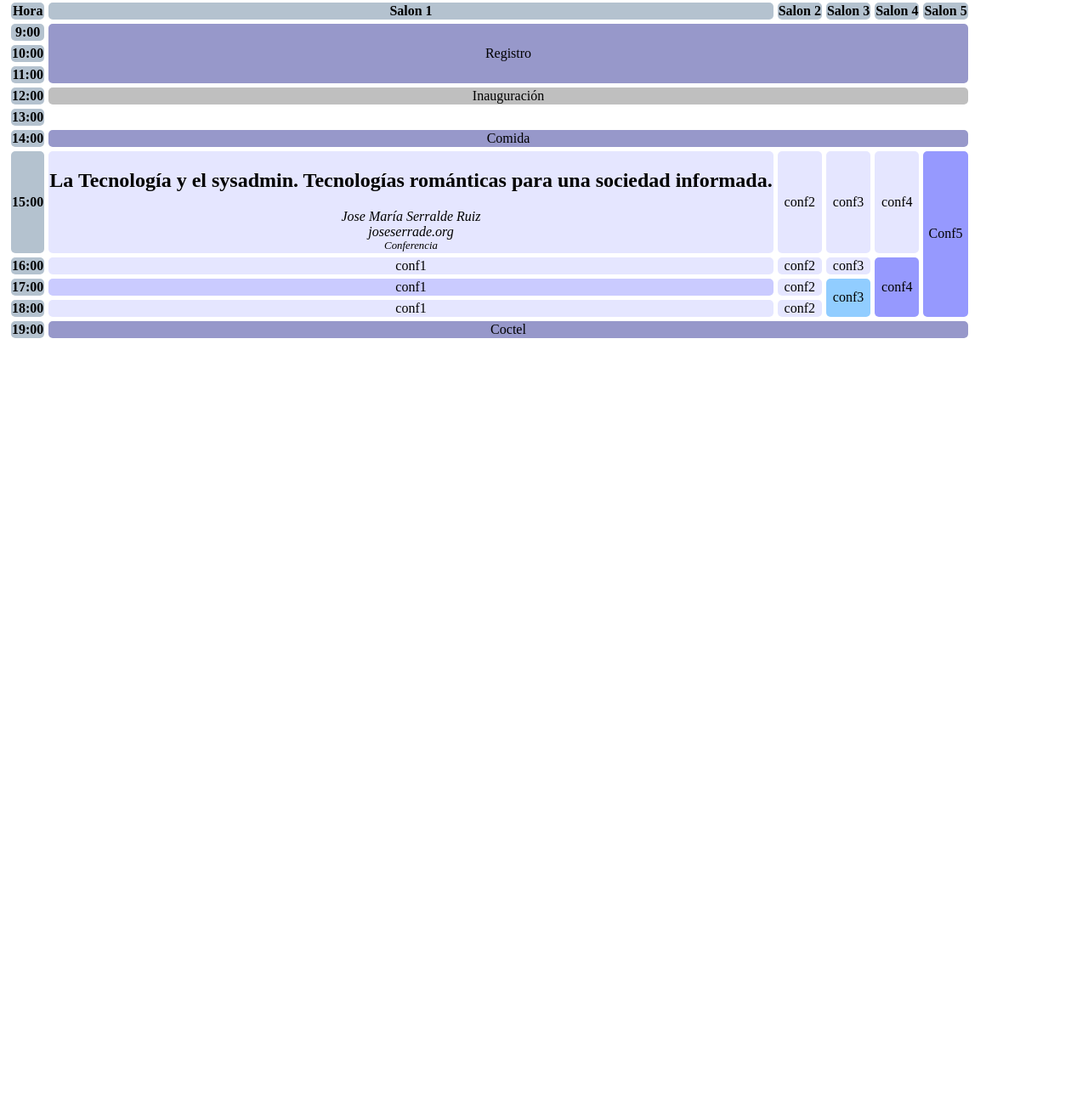
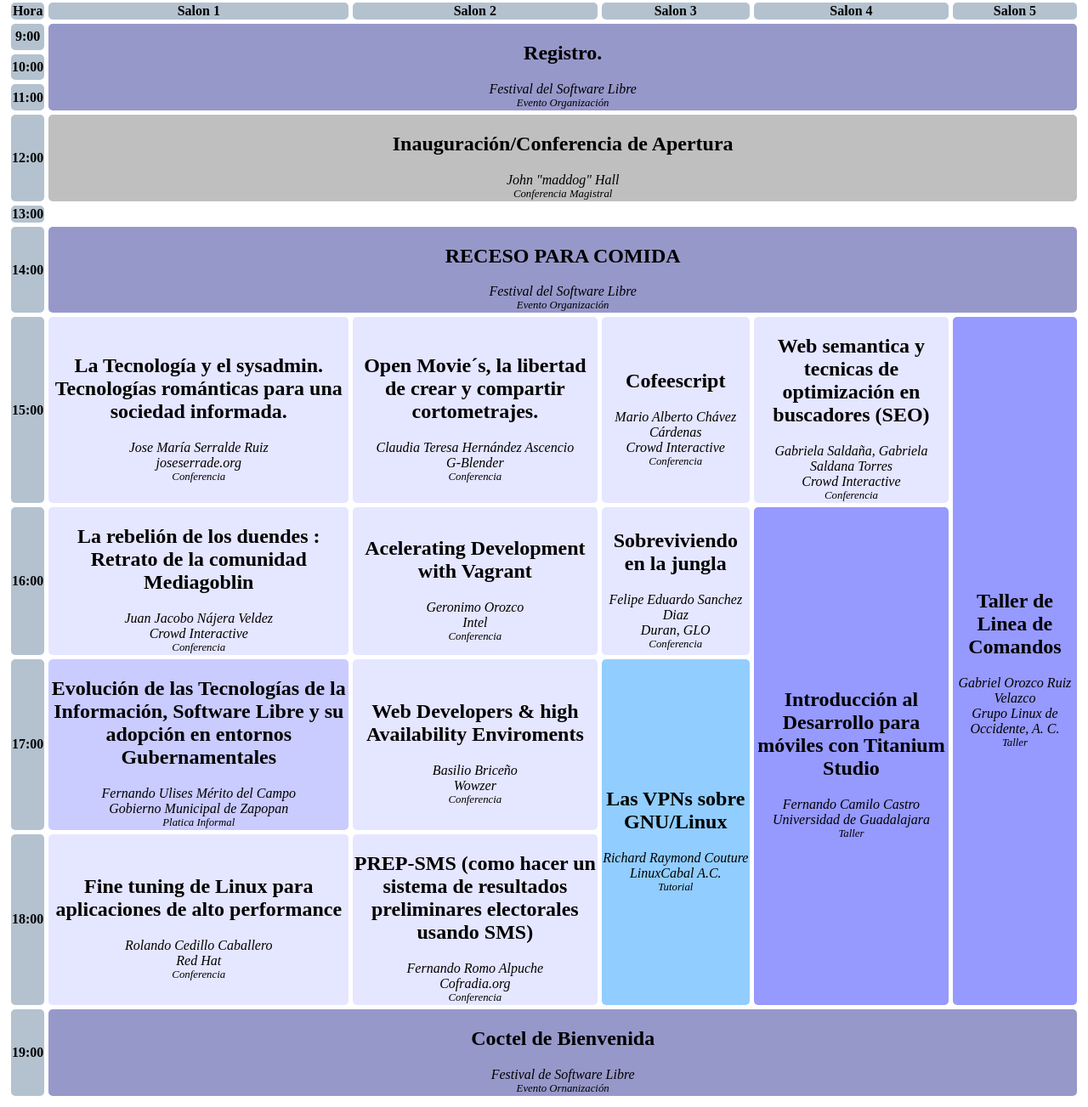
Before and after one commit to ShannenHeredia/Horario_Evento, a plain HTML site: page index.html in a window 1280 px wide. Shown: the part 28-1331 px from the top of the page at 85% size. Before the commit the page ends 800 px from the top, so only its background shows below. Drawn offline with Linux system fonts and the light colour scheme.

Commit message:
completamos información de tabla p2

```diff
--- a/index.html
+++ b/index.html
@@ -21,7 +21,12 @@
       <tbody>
         <tr>
           <th>9:00</th>
-          <td colspan="5" rowspan="3" class="general">Registro</td>
+          <td colspan="5" rowspan="3" class="general">
+          <h2>Registro.</h2>
+          <span class="company">Festival del Software Libre</span>
+          <span class="event-type">Evento Organización</span>
+            </td>
+
         </tr>
         <tr>
           <th>10:00</th>
@@ -33,14 +38,22 @@
         </tr>
         <tr>
           <th>12:00</th>
-          <td colspan="5" class= "magistral">Inauguración</td>
+          <td colspan="5" class= "magistral">
+            <h2>Inauguración/Conferencia de Apertura</h2>
+            <span class="ponente">John "maddog" Hall</span>
+            <span class="event-type">Conferencia Magistral</span>
+          </td>
         </tr>
         <tr>
           <th>13:00</th>
         </tr>
         <tr>
           <th>14:00</th>
-          <td colspan="5"class="general">Comida</td>
+          <td colspan="5"class="general">
+            <h2>RECESO PARA COMIDA</h2>
+            <span class="company">Festival del Software Libre</span>
+            <span class="event-type">Evento Organización</span>
+          </td>
         </tr>
         <tr>
             <th>15:00</th>
@@ -51,32 +64,101 @@
               <span class="company">joseserrade.org</span>
               <span class="event-type">Conferencia</span>
             </td>
-            <td class="conf">conf2</td>
-            <td class="conf">conf3</td>
-            <td class="conf">conf4</td>
-            <td rowspan="4" class="taller">Conf5</td>
+            <td class="conf">
+              <h2>Open Movie´s, la libertad de crear y compartir cortometrajes.</h2>
+              <span class="ponente">Claudia Teresa Hernández Ascencio</span>
+              <span class="company">G-Blender</span>
+              <span class="event-type">Conferencia</span>
+            </td>
+            <td class="conf">
+              <h2>Cofeescript</h2>
+              <span class="ponente">Mario Alberto Chávez Cárdenas</span>
+              <span class="company">Crowd Interactive</span>
+              <span class="event-type">Conferencia</span>
+            </td>
+            <td class="conf">
+              <h2>Web semantica y tecnicas de optimización en buscadores (SEO)</h2>
+              <span class="ponente">Gabriela Saldaña, Gabriela Saldana Torres</span>
+              <span class="company">Crowd Interactive</span>
+              <span class="event-type">Conferencia</span>
+            </td>
+            <td rowspan="4" class="taller">
+              <h2>Taller de Linea de Comandos</h2>
+              <span class="ponente">Gabriel Orozco Ruiz Velazco</span>
+              <span class="company">Grupo Linux de Occidente, A. C.</span>
+              <span class="event-type">Taller</span>
+            </td>
         </tr>
         <tr>
           <th>16:00</th>
-          <td class="conf">conf1</td>
-          <td class="conf">conf2</td>
-          <td class="conf">conf3</td>
-          <td rowspan="3" class="taller">conf4</td>
+          <td class="conf">
+            <h2>La rebelión de los duendes : Retrato de la comunidad Mediagoblin</h2>
+            <span class="ponente">Juan Jacobo Nájera Veldez</span>
+            <span class="company">Crowd Interactive</span>
+            <span class="event-type">Conferencia</span>
+          </td>
+          <td class="conf">
+            <h2>Acelerating Development with Vagrant</h2>
+            <span class="ponente">Geronimo Orozco</span>
+            <span class="company">Intel</span>
+            <span class="event-type">Conferencia</span>
+          </td>
+          <td class="conf">
+            <h2>Sobreviviendo en la jungla</h2>
+            <span class="ponente">Felipe Eduardo Sanchez Diaz</span>
+            <span class="company">Duran, GLO</span>
+            <span class="event-type">Conferencia</span>
+          </td>
+          <td rowspan="3" class="taller">
+            <h2>Introducción al Desarrollo para móviles con Titanium Studio</h2>
+            <span class="ponente">Fernando Camilo Castro</span>
+            <span class="company">Universidad de Guadalajara</span>
+            <span class="event-type">Taller</span>
+          </td>
         </tr>
         <tr>
           <th>17:00</th>
-          <td class="informal">conf1</td>
-          <td class="conf">conf2</td>
-          <td rowspan="2" class="tutorial">conf3</td>
+          <td class="informal">
+            <h2>Evolución de las Tecnologías de la Información, Software Libre y su adopción en entornos Gubernamentales</h2>
+            <span class="ponente">Fernando Ulises Mérito del Campo</span>
+            <span class="company">Gobierno Municipal de Zapopan</span>
+            <span class="event-type">Platica Informal</span>
+          </td>
+          <td class="conf">
+            <h2>Web Developers & high Availability Enviroments</h2>
+            <span class="ponente">Basilio Briceño</span>
+            <span class="company">Wowzer</span>
+            <span class="event-type">Conferencia</span>
+          </td>
+          <td rowspan="2" class="tutorial">
+            <h2>Las VPNs sobre GNU/Linux</h2>
+            <span class="ponente">Richard Raymond Couture</span>
+            <span class="company">LinuxCabal A.C.</span>
+            <span class="event-type">Tutorial</span>
+          </td>
         </tr>
         <tr>
           <th>18:00</th>
-          <td class="conf">conf1</td>
-          <td class="conf">conf2</td>
+          <td class="conf">
+            <h2>Fine tuning de Linux para aplicaciones de alto performance</h2>
+            <span class="ponente">Rolando Cedillo Caballero</span>
+            <span class="company">Red Hat</span>
+            <span class="event-type">Conferencia</span>
+          </td>
+          <td class="conf">
+            <h2>PREP-SMS (como hacer un sistema de resultados preliminares electorales usando SMS)</h2>
+            <span class="ponente">Fernando Romo Alpuche</span>
+            <span class="company">Cofradia.org</span>
+            <span class="event-type">Conferencia</span>
+          </td>
         </tr>
         <tr>
           <th>19:00</th>
-          <td colspan="5" class="general">Coctel</td>
+          <td colspan="5" class="general">
+            <h2>Coctel de Bienvenida</h2>
+            <span class="company">Festival de Software Libre</span>
+            <span class="event-type">Evento Ornanización</span>
+          </td>
 
         </tr>
 
```
